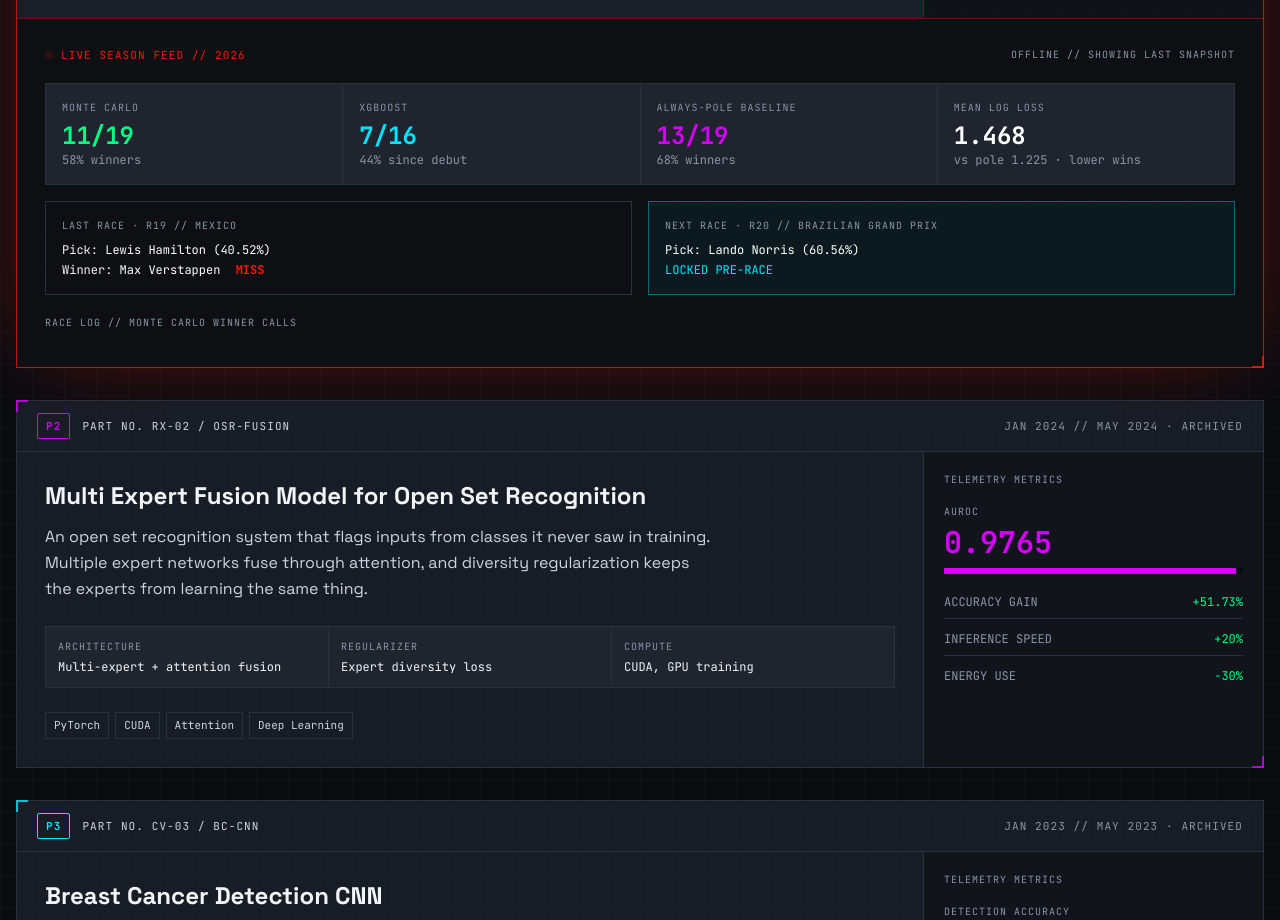
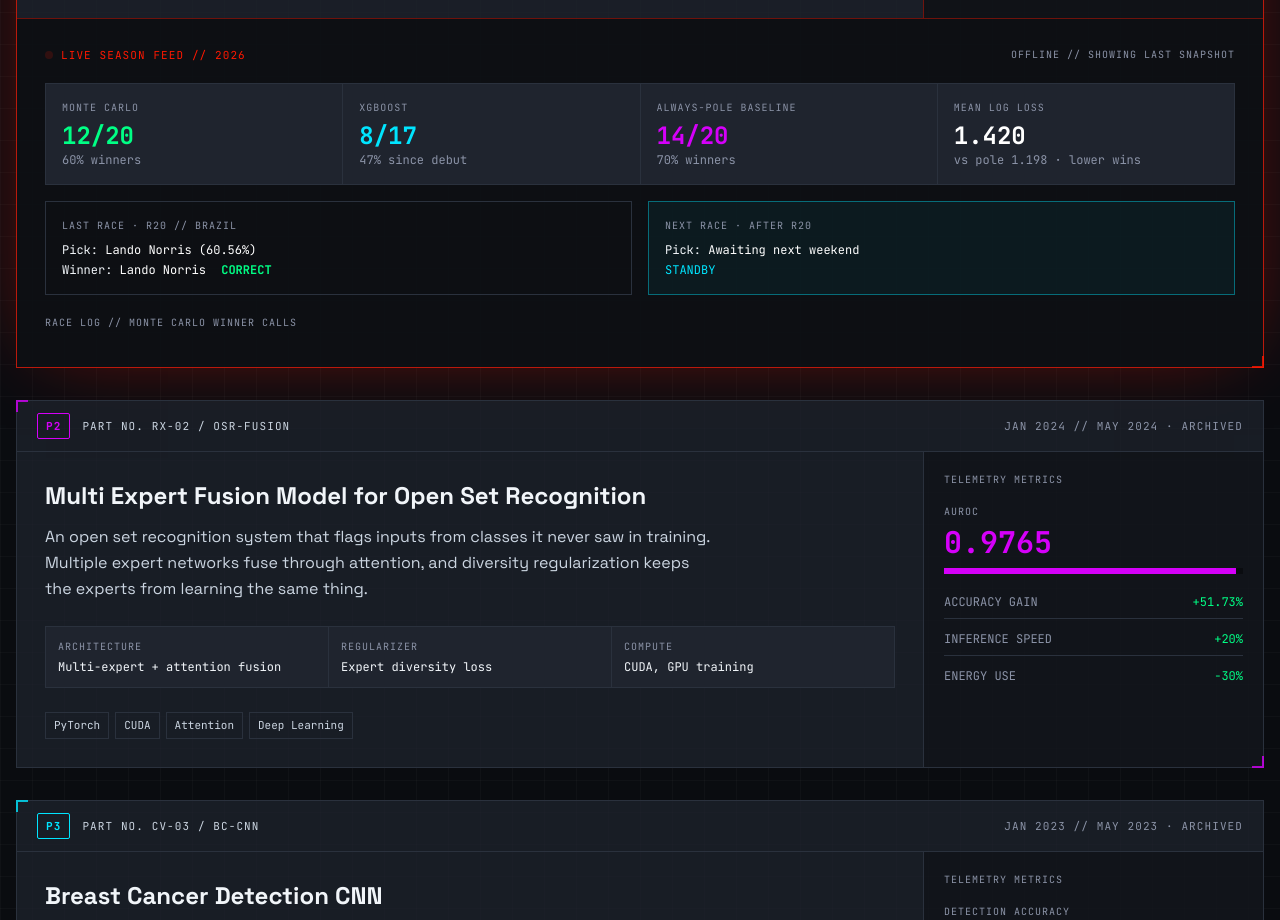
Before and after one commit to brinda0301/myportfolio, a plain HTML site: page projects.html in a window 1280 px wide. Shown: the part 1140-2060 px from the top of the page. Drawn offline with nearby package versions, Linux system fonts and the light colour scheme; no server answers.

Commit message:
F1 snapshot through R20 Brazil

```diff
--- a/projects.html
+++ b/projects.html
@@ -194,7 +194,7 @@
                 The backtest over 48 races showed the model ties an "always pick pole" baseline, because most features
                 derive from qualifying pace. I publish that baseline on the dashboard beside the model, and I documented
                 the root cause and the fixes it led to in the repo. After the R17 rebuild, both models beat the
-                baseline on log loss in each of the first three live races. Both are frozen from R19, so the last six
+                baseline on log loss in each of the first four live races. Both are frozen from R19, so the last six
                 races are a clean out-of-sample test.
               </p>
             </div>
@@ -260,45 +260,45 @@
         <section class="border-t border-f1red/40 bg-black/50 p-5 font-mono text-xs text-slate-100 sm:p-7" aria-label="Live season feed">
           <div class="flex flex-wrap items-center justify-between gap-2">
             <p class="flex items-center gap-2 text-[11px] tracking-widest text-f1red"><span class="blink h-2 w-2 rounded-full bg-f1red"></span>LIVE SEASON FEED // 2026</p>
-            <p class="text-[10px] tracking-widest text-mute" data-f1="status">SNAPSHOT AFTER R19</p>
+            <p class="text-[10px] tracking-widest text-mute" data-f1="status">SNAPSHOT AFTER R20</p>
           </div>
 
           <!-- Season record vs the baseline -->
           <div class="mt-5 grid grid-cols-2 gap-px border border-line bg-line lg:grid-cols-4">
             <div class="bg-panel p-4">
               <p class="text-[10px] tracking-widest text-mute">MONTE CARLO</p>
-              <p class="mt-1 text-2xl font-bold text-go" data-f1="mc-record">11/19</p>
-              <p class="text-mute"><span data-f1="mc-pct">58%</span> winners</p>
+              <p class="mt-1 text-2xl font-bold text-go" data-f1="mc-record">12/20</p>
+              <p class="text-mute"><span data-f1="mc-pct">60%</span> winners</p>
             </div>
             <div class="bg-panel p-4">
               <p class="text-[10px] tracking-widest text-mute">XGBOOST</p>
-              <p class="mt-1 text-2xl font-bold text-tele" data-f1="xgb-record">7/16</p>
-              <p class="text-mute"><span data-f1="xgb-pct">44%</span> since debut</p>
+              <p class="mt-1 text-2xl font-bold text-tele" data-f1="xgb-record">8/17</p>
+              <p class="text-mute"><span data-f1="xgb-pct">47%</span> since debut</p>
             </div>
             <div class="bg-panel p-4">
               <p class="text-[10px] tracking-widest text-mute">ALWAYS-POLE BASELINE</p>
-              <p class="mt-1 text-2xl font-bold text-sector" data-f1="pole-record">13/19</p>
-              <p class="text-mute"><span data-f1="pole-pct">68%</span> winners</p>
+              <p class="mt-1 text-2xl font-bold text-sector" data-f1="pole-record">14/20</p>
+              <p class="text-mute"><span data-f1="pole-pct">70%</span> winners</p>
             </div>
             <div class="bg-panel p-4">
               <p class="text-[10px] tracking-widest text-mute">MEAN LOG LOSS</p>
-              <p class="mt-1 text-2xl font-bold text-white"><span data-f1="mc-logloss">1.468</span></p>
-              <p class="text-mute">vs pole <span data-f1="pole-logloss">1.225</span> &middot; lower wins</p>
+              <p class="mt-1 text-2xl font-bold text-white"><span data-f1="mc-logloss">1.420</span></p>
+              <p class="text-mute">vs pole <span data-f1="pole-logloss">1.198</span> &middot; lower wins</p>
             </div>
           </div>
 
           <!-- Last scored race and the next locked call -->
           <div class="mt-4 grid gap-4 md:grid-cols-2">
             <div class="border border-line p-4">
-              <p class="text-[10px] tracking-widest text-mute">LAST RACE &middot; <span data-f1="last-round">R19 // MEXICO</span></p>
-              <p class="mt-2">Pick: <span class="text-white" data-f1="last-pick">Lewis Hamilton (40.52%)</span></p>
-              <p class="mt-1">Winner: <span class="text-white" data-f1="last-winner">Max Verstappen</span>
-                <span class="ml-2 font-bold text-f1red" data-f1="last-verdict">MISS</span></p>
+              <p class="text-[10px] tracking-widest text-mute">LAST RACE &middot; <span data-f1="last-round">R20 // BRAZIL</span></p>
+              <p class="mt-2">Pick: <span class="text-white" data-f1="last-pick">Lando Norris (60.56%)</span></p>
+              <p class="mt-1">Winner: <span class="text-white" data-f1="last-winner">Lando Norris</span>
+                <span class="ml-2 font-bold text-go" data-f1="last-verdict">CORRECT</span></p>
             </div>
             <div class="border border-tele/40 bg-tele/5 p-4">
-              <p class="text-[10px] tracking-widest text-mute">NEXT RACE &middot; <span data-f1="next-round">R20 // BRAZILIAN GRAND PRIX</span></p>
-              <p class="mt-2">Pick: <span class="text-white" data-f1="next-pick">Lando Norris (60.56%)</span></p>
-              <p class="mt-1 text-tele" data-f1="next-status">LOCKED PRE-RACE</p>
+              <p class="text-[10px] tracking-widest text-mute">NEXT RACE &middot; <span data-f1="next-round">AFTER R20</span></p>
+              <p class="mt-2">Pick: <span class="text-white" data-f1="next-pick">Awaiting next weekend</span></p>
+              <p class="mt-1 text-tele" data-f1="next-status">STANDBY</p>
             </div>
           </div>
 
```
Also changed, not shown: index.html (+2 -2 lines).
